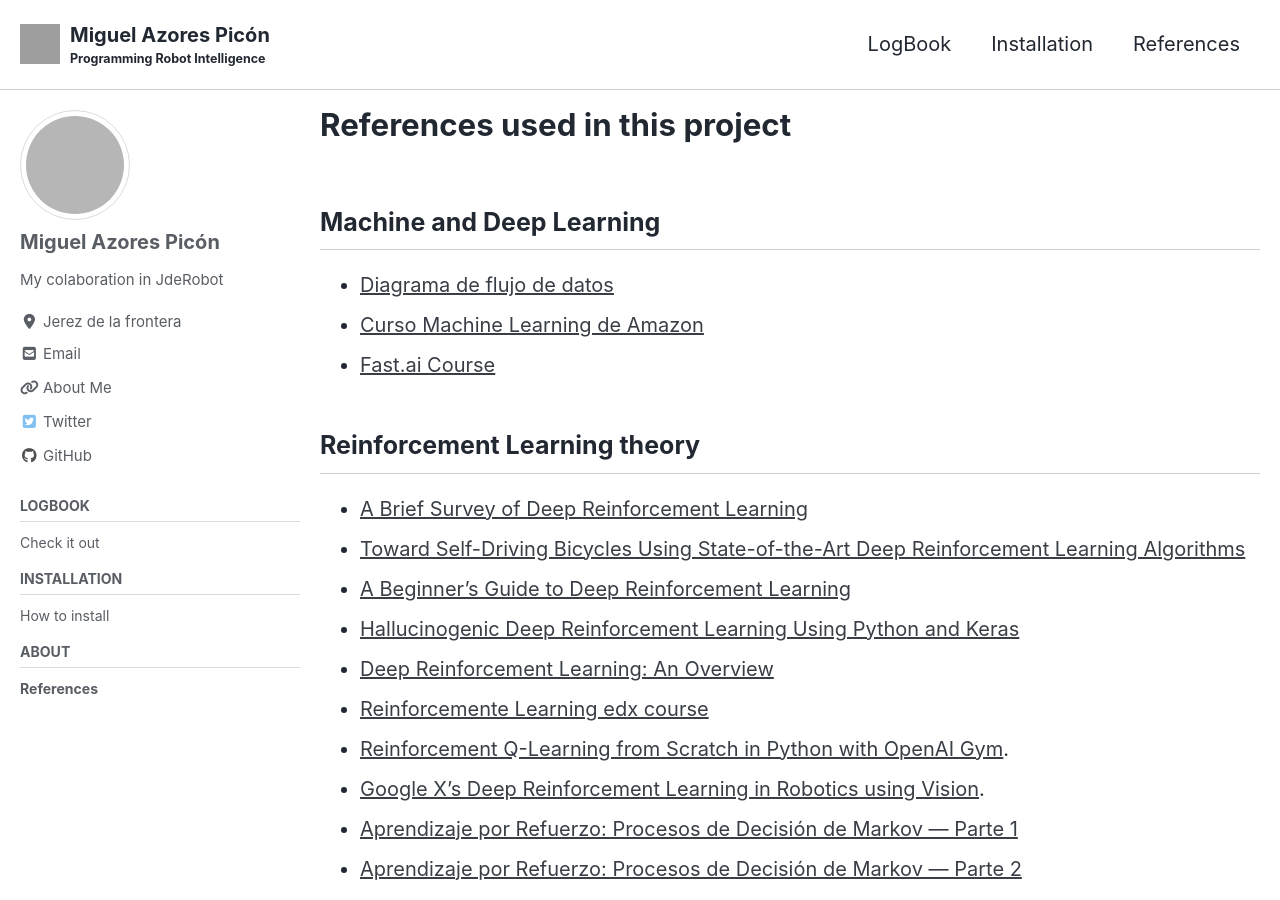
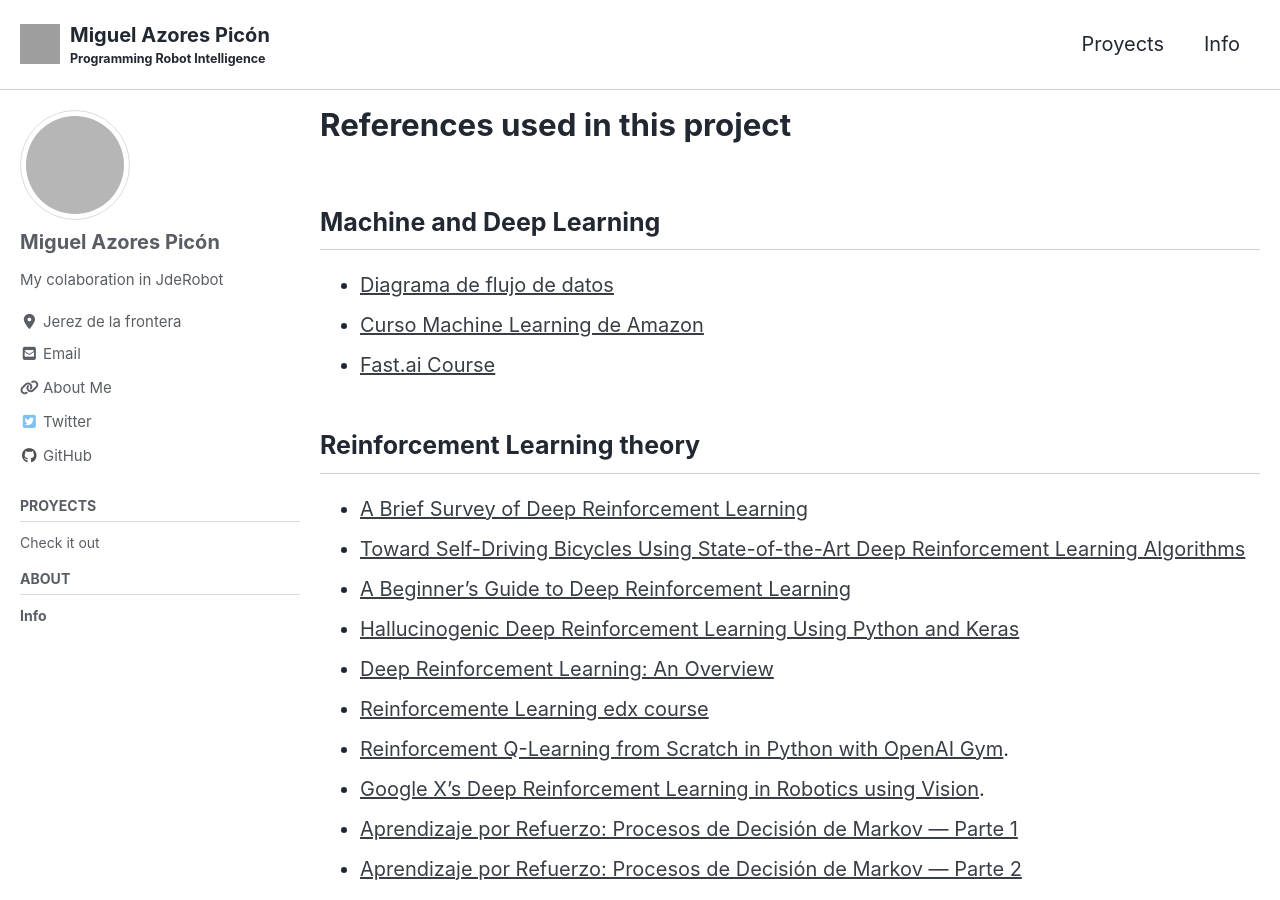
Before and after one commit to TheRoboticsClub/colab-2020-Miguel-Azores, a Jekyll site: the page built from docs/_pages/references.md, in a window 1280 px wide and 900 px high. Built offline with Jekyll 4.4.1, drawn with Linux system fonts in a browser that asks for light colours; cached includes are drawn as plain includes; nearby versions of some CDN libraries; grey boxes are pictures that could not be loaded.

Commit message:
add navigation

```diff
--- a/docs/_data/navigation.yml
+++ b/docs/_data/navigation.yml
@@ -1,28 +1,28 @@
 # main links
 main:
 
-  - title: LogBook
+  - title: Proyects
     url: /logbook/
 
-  - title: Installation
-    url: /install/
+  # - title: Installation
+  #   url: /install/
 
-  - title: References
+  - title: Info
     url: /references/
 
 # left side bar
 docs:
-  - title: LogBook
+  - title: Proyects
     children:
       - title: Check it out
         url: /
 
-  - title: Installation
-    children:
-    - title: How to install
-      url: /install/
+  # - title: Installation
+  #   children:
+  #   - title: How to install
+  #     url: /install/
 
   - title: About
     children:
-    - title: References
+    - title: Info
       url: /references/
```
